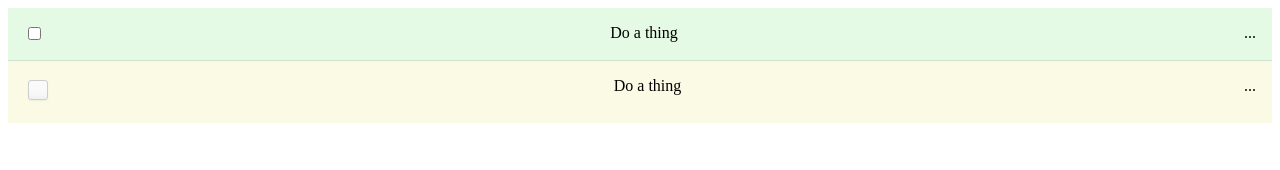
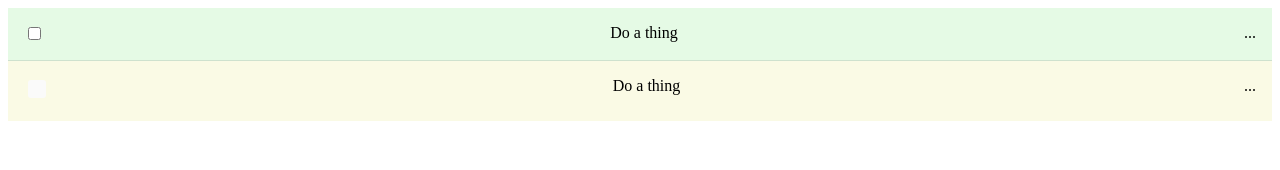
Before and after one commit to jake-the-cake/ts_todo, a React (Create React App) app in the folder client/: page / in a window 1280 px wide. Shown: the top 170 px of the page. Built offline with nearby package versions, Linux system fonts and the light colour scheme.

Commit message:
start restyling checkbox

```diff
--- a/client/src/static/list_styles.css
+++ b/client/src/static/list_styles.css
@@ -22,8 +22,6 @@
 .checkbox {
 	-webkit-appearance: none;
 	background-color: #fafafa;
-	border: 1px solid #cacece;
-	box-shadow: 0 1px 2px rgba(0,0,0,0.05), inset 0px -15px 10px -12px rgba(0,0,0,0.05);
 	padding: 9px;
 	border-radius: 3px;
 	display: inline-block;
```
